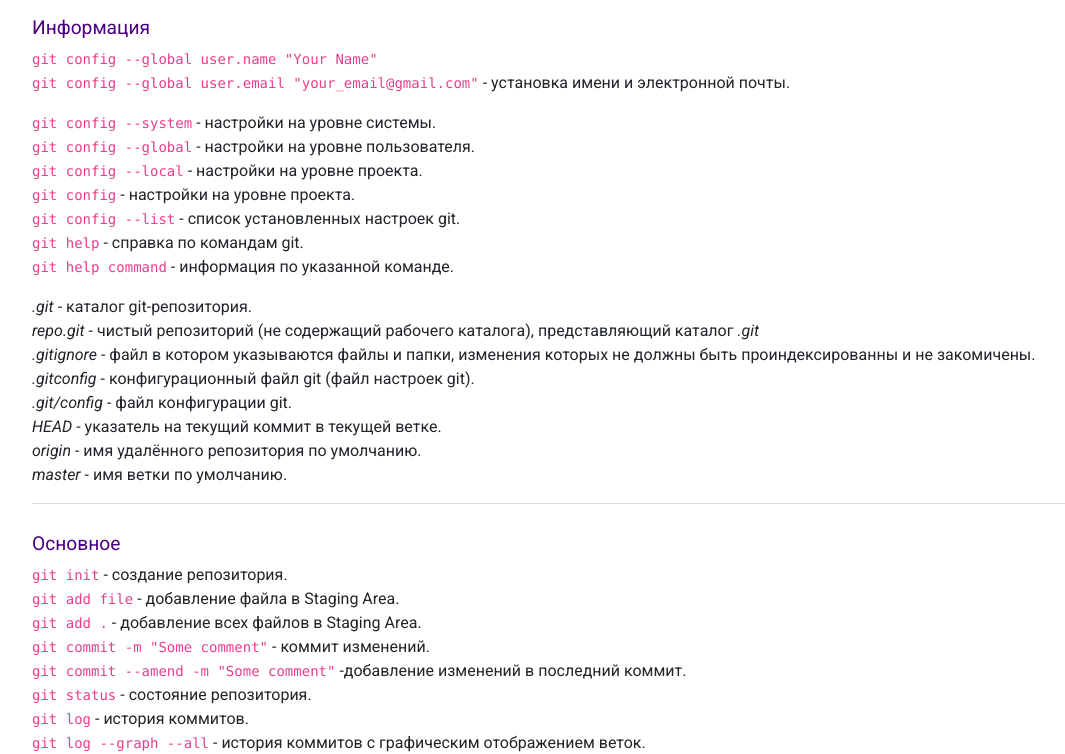
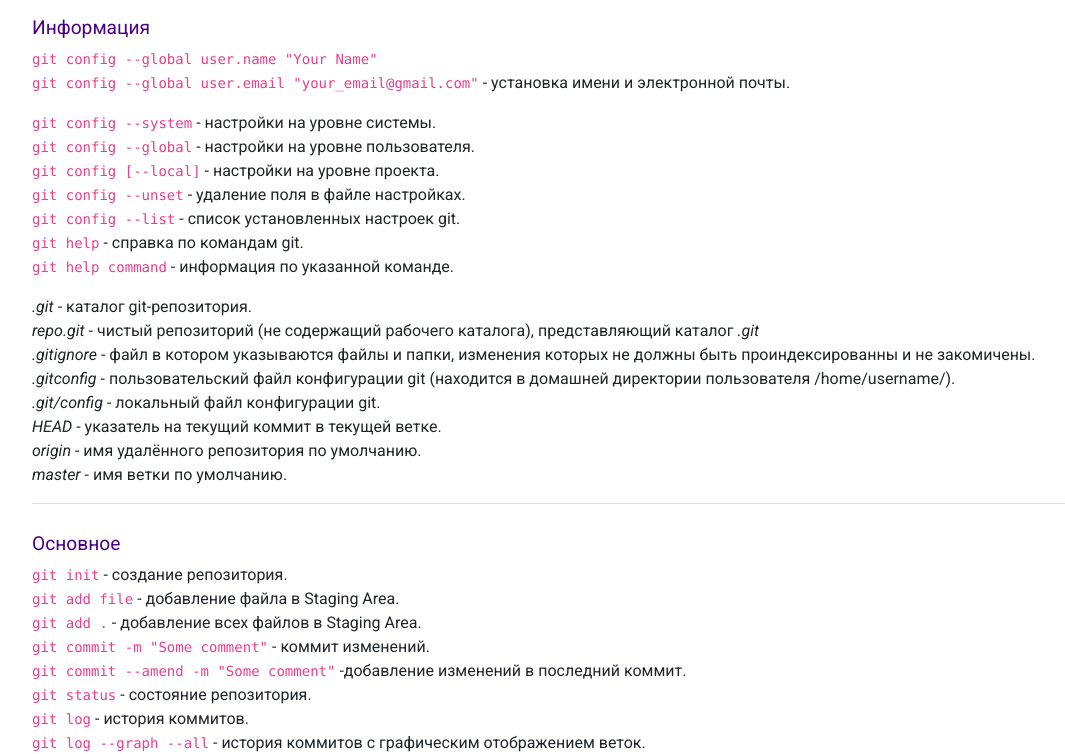
Before and after one commit to Romanyusupov2016/Git-Reference, a plain HTML site: page index.html in a window 1280 px wide. Shown: the part 50-804 px from the top of the page, without its empty margins (53-1118 px from the left). Drawn offline with nearby package versions, Linux system fonts and the light colour scheme.

Commit message:
add some more points

```diff
--- a/index.html
+++ b/index.html
@@ -23,8 +23,8 @@
             <p>
                 <code>git config --system</code> - настройки на уровне системы.<br>
                 <code>git config --global</code> - настройки на уровне пользователя.<br>
-                <code>git config --local</code> - настройки на уровне проекта.<br>
-                <code>git config</code> - настройки на уровне проекта.<br>
+                <code>git config [--local]</code> - настройки на уровне проекта.<br>
+                <code>git config --unset</code> - удаление поля в файле настройках.<br>
                 <code>git config --list</code> - cписок установленных настроек git.<br>
                 <code>git help</code> - справка по командам git.<br>
                 <code>git help command</code> - информация по указанной команде.<br>
@@ -33,8 +33,8 @@
                 <var>.git</var> - каталог git-репозитория.<br>
                 <var>repo.git</var> - чистый репозиторий (не содержащий рабочего каталога), представляющий каталог <var>.git</var><br>
                 <var>.gitignore</var> - файл в котором указываются файлы и папки, изменения которых не должны быть проиндексированны и не закомичены.<br>
-                <var>.gitconfig</var> - конфигурационный файл git (файл настроек git).<br>
-                <var>.git/config</var> - файл конфигурации git.<br>
+                <var>.gitconfig</var> - пользовательский файл конфигурации git (находится в домашней директории пользователя /home/username/).<br>
+                <var>.git/config</var> - локальный файл конфигурации git.<br>
                 <var>HEAD</var> - указатель на текущий коммит в текущей ветке.<br>
                 <var>origin</var> - имя удалённого репозитория по умолчанию.<br>
                 <var>master</var> - имя ветки по умолчанию.<br>
```
